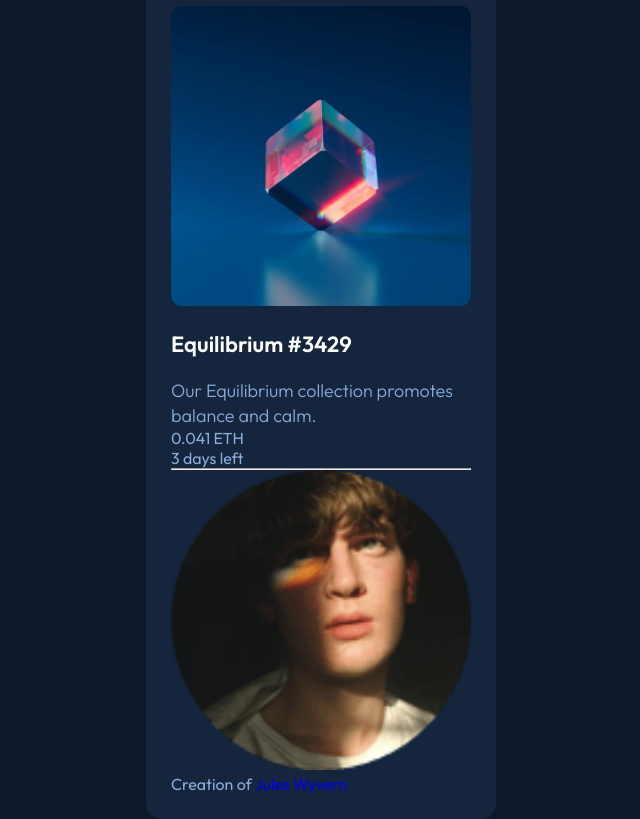
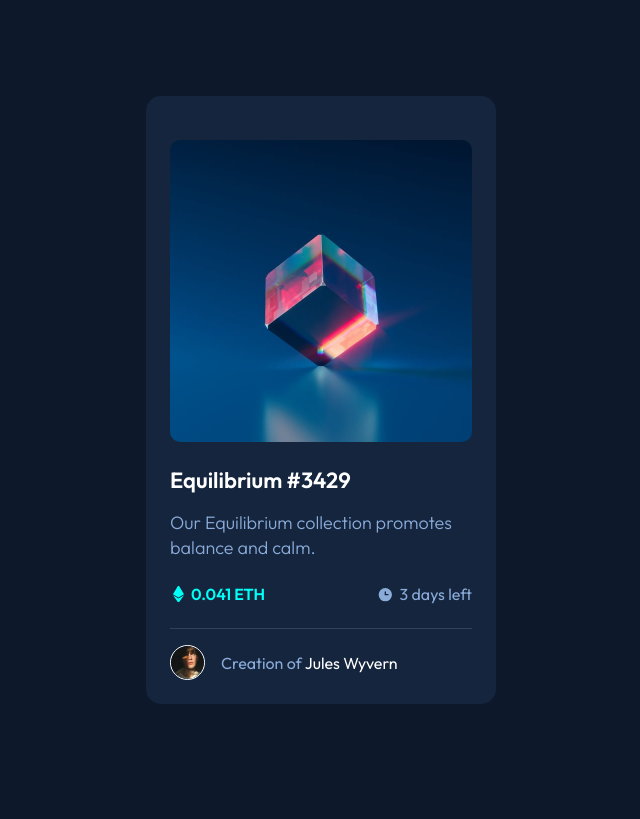
Before and after one commit to bergerlima/exercicios-css-avancado, a plain HTML site: page WORKSHOP-NFT/index.html in a window 1280 px wide. Shown: the whole page, without its empty margins (319-959 px from the left). Drawn offline with Linux system fonts and the light colour scheme.

Commit message:
estilizando o card, falta hover na imagem, aula pausada em 2h20min

```diff
--- a/WORKSHOP-NFT/index.html
+++ b/WORKSHOP-NFT/index.html
@@ -15,21 +15,20 @@
 <body>
     <main class="container">
         <div class="nft-card">
-            <a href="#">
-                <img src="./src/images/image-equilibrium.jpg" alt="equilibrium nft image">
+            <a href="#" class="image-link">
+                <img src="./src/images/image-equilibrium.jpg" alt="equilibrium nft image" class="image">
             </a>
             <a href="#" class="title-link">
                 <h2 class="title">Equilibrium #3429</h2>
             </a>
             <p class="about">Our Equilibrium collection promotes balance and calm.</p>
-            <div>
-                <p>0.041 ETH</p>
-                <p>3 days left</p>
+            <div class="info">
+                <p class="price">0.041 ETH</p>
+                <p class="days-left">3 days left</p>
             </div>
-            <hr>
-            <div>
-                <img src="./src/images/image-avatar.png" alt="avatar">
-                <p>Creation of <a href="#">Jules Wyvern</a></p>
+            <div class="creator">
+                <img class="avatar" src="./src/images/image-avatar.png" alt="avatar">
+                <p class="text">Creation of <a href="#" class="name">Jules Wyvern</a></p>
             </div>
         </div>
     </main>
--- a/WORKSHOP-NFT/src/css/styles.css
+++ b/WORKSHOP-NFT/src/css/styles.css
@@ -13,27 +13,107 @@ body{
     height: 100vh;
 }
 
-.nft-card{
+.nft-card {
     max-width: 350px;
     background-color: var(--card-bg);
     border-radius: 15px;
-    padding: 25px;
+    padding: 24px;
 }
 
-img{
+.nft-card .image-link .image{
     width: 100%;
     border-radius: 10px;
 }
 
-.title-link .title{
+.nft-card .image-link::before{
+    content: '';
+    background-color: var(--primary-medium);
+    display: inline-block;
+    width: 100%;
+    height: 100%;
+}
+
+.nft-card .title-link .title{
     font-size: 22px;
     font-weight: 600;
     color: white;
-    margin: 20px 0 20px;
+    margin-top: 20px;
 }
 
-.about{
+.nft-card .title-link .title:hover{
+    color: var(--primary-medium);
+}
+
+.nft-card .about{
     font-size: 18px;
     font-weight: 300;
     line-height: 25px;
+    margin-top: 16px;
 }
+
+.nft-card .info{
+    display: flex;
+    justify-content: space-between;
+    margin-top: 24px;
+}
+
+.nft-card .info .price{
+    color: var(--primary-medium);
+    font-size: 16px;
+    font-weight: 600;
+    display: flex;
+    align-items: center;
+    gap: 5px;
+}
+
+.nft-card .info .price::before{
+    content: '';
+    background-image: url(../images/icon-ethereum.svg);
+    background-repeat: no-repeat;
+    background-position: center;
+    display: inline-block;
+    width: 16px;
+    height: 16px;
+}
+
+
+.nft-card .info .days-left{
+    font-size: 16px;
+    font-weight: 400;
+    display: flex;
+    align-items: center;
+    gap: 5px;
+}
+
+.nft-card .info .days-left::before{
+    content: '';
+    background-image: url(../images/icon-clock.svg);
+    background-repeat: no-repeat;
+    background-position: center;
+    display: inline-block;
+    width: 18px;
+    height: 18px;
+}
+
+.nft-card .creator{
+    display: flex;
+    align-items: center;
+    gap: 16px;
+    margin-top: 24px;
+    border-top: solid 1px var(--line);
+    padding-top: 16px;
+}
+
+.nft-card .creator .avatar{
+    max-width: 35px;
+    border: 1px solid white;
+    border-radius: 50%;
+}
+
+.nft-card .creator .text .name{
+    color: white;
+}
+
+.nft-card .creator .text .name:hover{
+    color: var(--primary-medium);
+}
```
